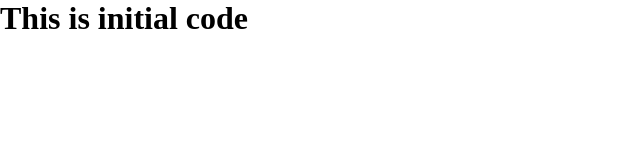
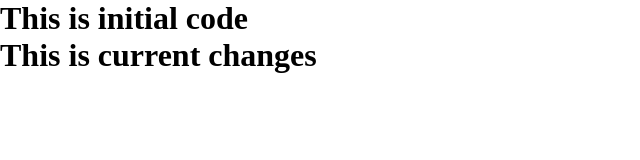
Before and after one commit to naveenpanwar9003/learning-git, a plain HTML site: page index.html in a window 1280 px wide. Shown: the whole page, without its empty margins (0-640 px from the left). Drawn offline with Linux system fonts and the light colour scheme.

Commit message:
Feature 01 added

```diff
--- a/index.html
+++ b/index.html
@@ -10,6 +10,7 @@
 
 <body>
     <h1>This is initial code</h1>
+    <h1>This is current changes</h1>
 </body>
 
 </html>
```
